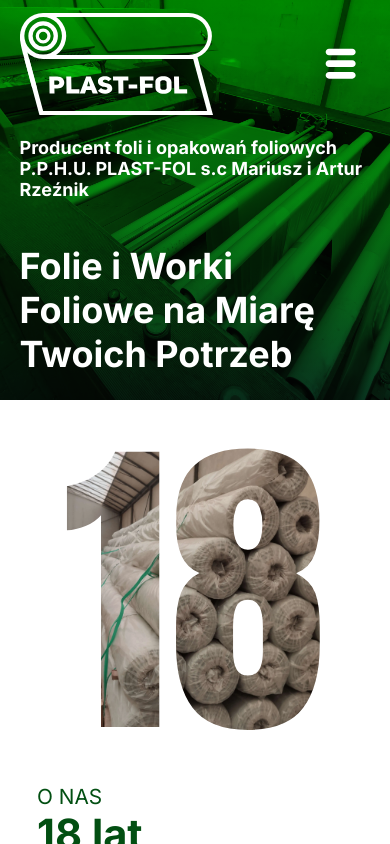
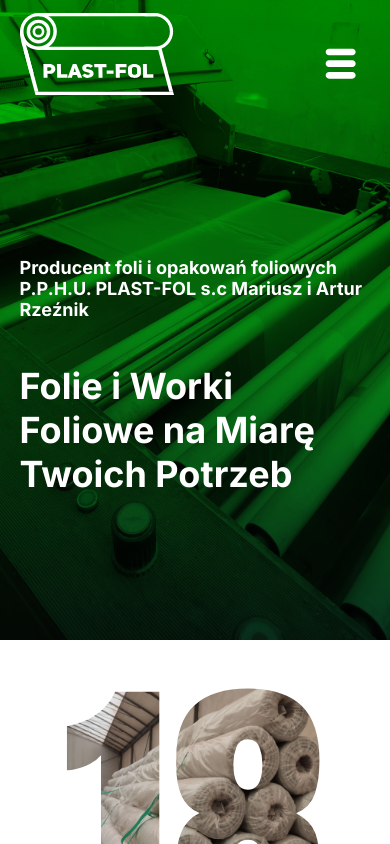
Before and after one commit to Darkorzerarko/plast-fol-silno, a Next.js app: page /plast-fol-silno/ in a window 390 px wide. Shown: the top 844 px of the page. Built offline with nearby package versions, Linux system fonts and the light colour scheme.

Commit message:
Images optimization v2, Link and Image components added insted of traditional <a> and <img> tags. Removed unused Framer Motion package

```diff
--- a/package.json
+++ b/package.json
@@ -9,7 +9,6 @@
     "lint": "next lint"
   },
   "dependencies": {
-    "framer-motion": "^10.16.4",
     "next": "^13.5.4",
     "react": "18.2.0",
     "react-dom": "18.2.0",
--- a/src/app/components/footer/footer.js
+++ b/src/app/components/footer/footer.js
@@ -1,10 +1,13 @@
 import styles from "./footer.module.scss"
-import nextConfig from "../../../../next.config"
-
 import { AiOutlineHome} from 'react-icons/ai'
 import { GrCircleInformation } from "react-icons/gr"
 import { HiPhone } from "react-icons/hi"
 import { MdOutlineLocalOffer } from "react-icons/md"
+import Link from "next/link"
+import Image from "next/image"
+
+import logo from '../../../../public/logo.svg'
+
 
 export default function Footer(){
 
@@ -14,22 +17,22 @@
             <div className={styles.footer_wrapper}>
                 <div className={styles.footer_top}>
                     <div className={styles.company_logo_name}>
-                        <a href="/" alt="Strona główna" className={styles.logo}>
-                            <img src={nextConfig.basePath+"/logo.svg"} alt="Logo Plast-Fol"
-                                height={"100%"}
-                                width={"auto"}
+                        <Link href={"/"} className={styles.logo}>
+                            <Image
+                                src={logo}
+                                alt='Logo Plast-Fol'
                             />
-                        </a>
+                        </Link>
                         <div style={{paddingLeft: "1em"}}>
                             P.P.H.U. PLAST-FOL s.c<br />
                             Mariusz i Artur Rzeźnik
                         </div>
                     </div>
                     <div className={styles.bottom_nav}>
-                        <a href={nextConfig.basePath+'/'} tabIndex="0"><AiOutlineHome /> Strona Główna</a>
-                        <a href={nextConfig.basePath+'/o-nas'} tabIndex="0"><GrCircleInformation /> O nas</a>
-                        <a href={nextConfig.basePath+'/oferta'} tabIndex="0"><MdOutlineLocalOffer /> Oferta</a>
-                        <a href={nextConfig.basePath+'/kontakt'} tabIndex="0"><HiPhone /> Kontakt</a>
+                        <Link href='/'><AiOutlineHome /> Strona Główna</Link>
+                        <Link href='/o-nas' ><GrCircleInformation /> O nas</Link>
+                        <Link href='/oferta' ><MdOutlineLocalOffer /> Oferta</Link>
+                        <Link href='/kontakt' ><HiPhone /> Kontakt</Link>
                     </div>
                 </div>
 
--- a/src/app/components/nav-bar/nav-bar.js
+++ b/src/app/components/nav-bar/nav-bar.js
@@ -1,33 +1,35 @@
 import SideNavBar from './side-bar'
-import nextConfig from '../../../../next.config'
-
+import Image from 'next/image'
+import Link from 'next/link'
 import styles from './nav-bar.module.scss'
 import { AiOutlineHome} from 'react-icons/ai'
 import { GrCircleInformation } from "react-icons/gr"
 import { HiPhone } from "react-icons/hi"
 import { MdOutlineLocalOffer } from "react-icons/md"
 
+import logo from '../../../../public/logo.svg'
+
 export default function NavBar({quote, children, height}){
 
     return (
         <nav className={styles.nav} style={children? {height: height}: {height: height, textAlign: "center"}}>
-            <div className={styles.nav__background}>
+            <div className={styles.nav__background} style={{height: height}}>
                 <div className={styles.nav__background__blend}></div>
             </div>
             <div className={styles.nav__content}>
                 <div className={styles.logo}>
-                    <a href={nextConfig.basePath} alt="Strona główna">
-                        <img src={nextConfig.basePath+"/logo.svg"} alt='Logo Plast-Fol'
-                            height={"100%"}
-                            width={"auto"}
+                    <Link href={"/"} className={styles.logo}>
+                        <Image
+                            src={logo}
+                            alt='Logo Plast-Fol'
                         />
-                    </a>
+                    </Link>
                 </div>
                 <div className={styles.nav_big}>
-                    <a href={nextConfig.basePath+'/'} tabIndex="0"><AiOutlineHome /> Strona Główna</a>
-                    <a href={nextConfig.basePath+'/o-nas'} tabIndex="0"><GrCircleInformation /> O nas</a>
-                    <a href={nextConfig.basePath+'/oferta'} tabIndex="0"><MdOutlineLocalOffer /> Oferta</a>
-                    <a href={nextConfig.basePath+'/kontakt'} tabIndex="0"><HiPhone /> Kontakt</a>
+                    <Link href='/'><AiOutlineHome /> Strona Główna</Link>
+                    <Link href='/o-nas' ><GrCircleInformation /> O nas</Link>
+                    <Link href='/oferta' ><MdOutlineLocalOffer /> Oferta</Link>
+                    <Link href='/kontakt' ><HiPhone /> Kontakt</Link>
                 </div>
                 <div className={styles.nav_small}>
                     <SideNavBar />
--- a/src/app/components/nav-bar/nav-bar.module.scss
+++ b/src/app/components/nav-bar/nav-bar.module.scss
@@ -1,21 +1,17 @@
 @import "../../variables.scss";
 
-
-
 .nav {
-    position: relative;
+    // position: relative;
     width: 100vw;
     height: 40em;
 
-    transition: height .6s ease-in-out;
+    transition: height 0.6s ease-in-out;
 }
 
 .nav__background {
     position: absolute;
-    top: 0;
 
     width: 100vw;
-    height: 100%;
     margin: auto;
 
     background-image: url("/plast-fol-silno/nav-bar-bg.webp");
@@ -24,36 +20,23 @@
     background-repeat: no-repeat;
     background-position: center;
     background-size: cover;
-    z-index: -2;
+    z-index: -3;
 
-    transition: height .6s ease-in-out;
+    transition: height 0.6s ease-in-out;
 }
 
 .nav__background__blend {
-
-    // position: absolute;
-    // top: 0;
-
     mix-blend-mode: multiply;
-
     background-color: rgba(0, 128, 0, 0.7);
-
-    // background: linear-gradient(180deg, rgba(0,128,0,1) 0%, rgba(9,56,36,1) 100%);
-    background: linear-gradient(180deg, rgb(0, 216, 0) 0%, rgba(9,56,36,1) 100%);
-    // background: linear-gradient(180deg, rgb(0, 172, 0) 0%, rgba(9,56,36,1) 100%);
-
+    background: linear-gradient(180deg, rgb(0, 216, 0) 0%, rgba(9, 56, 36, 1) 100%);
     width: 100%;
     height: 100%;
-
-
     z-index: -1;
-
 }
 
-.nav__content{
-
+.nav__content {
     @include resp-c-60w(1600px);
-    @media only screen and (max-width: 1300px ) {
+    @media only screen and (max-width: 1300px) {
         width: 90%;
     }
     align-items: center;
@@ -63,14 +46,21 @@
     height: 8rem;
     z-index: 1;
 
-
-    .logo{
+    .logo {
         display: flex;
-        align-content: center;
+        // align-content: center;
         height: 80%;
+        img {
+            height: 100%;
+            width: auto;
+        }
     }
 
-    .nav_big{
+    .nav_big {
+        * {
+            transition: all 0.3s ease-in-out;
+        }
+
         display: flex;
         align-items: center;
         a {
@@ -81,51 +71,49 @@
             color: white;
             // background-color: rgb($pakistan-green, .8);
             svg {
-                padding-right: .4rem;
+                padding-right: 0.4rem;
                 scale: 1.3;
                 // height: 30px;
                 path {
                     stroke: white;
                 }
             }
-            &:focus, &:hover {
-                background-color: rgb($mint-cream, .4);
+            &:focus,
+            &:hover {
+                background-color: rgb($mint-cream, 0.4);
             }
         }
-        @media only screen and (max-width: 900px){
+        @media only screen and (max-width: 900px) {
             display: none;
         }
     }
 
-    .nav_small{
-
-        *{
-            transition: all .3s ease-in-out;
+    .nav_small {
+        * {
+            transition: all 0.3s ease-in-out;
         }
 
         display: none;
         padding-right: 5%;
-        button{
-
+        button {
             @include clear-button;
-            svg{
+            svg {
                 scale: 3;
                 fill: white;
-                &:hover, &:focus-within{
+                &:hover,
+                &:focus-within {
                     scale: 4;
                 }
             }
-
         }
-        @media only screen and (max-width: 900px){
+        @media only screen and (max-width: 900px) {
             display: block;
         }
         z-index: 100;
-    }
 
-    .nav_small_dropdown{
+        .nav_small_dropdown {
             display: flex;
-        justify-content: center;
+            // justify-content: center;
             flex-direction: column;
             position: absolute;
             top: 0;
@@ -134,44 +122,44 @@
 
             z-index: 99;
             height: 100%;
-        background-color: rgb($pakistan-green, 1);
-        transition: all .3s ease-in-out;
+            background-color: rgb($pakistan-green, 0.5);
+            backdrop-filter: blur(10px);
+            transition: all 0.3s ease-in-out;
 
-        a{
+            .nav_small_links {
+                position: sticky;
+                top: 10%;
+                a {
                     display: flex;
                     align-items: center;
-            padding: .4em;
+                    padding: 0.4em;
                     color: white;
                     font-size: 1.5rem;
                     width: 80%;
-            margin: auto;
+                    margin: 0 auto;
                     border-bottom: solid white 2px;
 
-            &:focus, &:hover {
-                background-color: rgb($mint-cream, .4);
+                    &:focus,
+                    &:hover {
+                        background-color: rgb($mint-cream, 0.4);
                     }
                     svg {
-                padding-right: .4rem;
+                        padding-right: 0.4rem;
                         path {
                             stroke: white;
                         }
                     }
                 }
-
-        animation: slide 0.5s forwards;
-
-        @keyframes slide {
-            100% { left: 0; }
+            }
         }
     }
 }
 
-.quote{
+.quote {
     display: flex;
     flex-direction: column;
     justify-content: center;
     font-size: 2em;
-    // align-items: center;
 
     height: calc(100% - 8rem);
     width: clamp(10px, 45%, 2000px);
@@ -190,34 +178,33 @@
 //     color: white;
 // }
 
-.additional{
+.additional {
     // display: flex;
     // justify-content: center;
     // align-items: center;
     // height: calc(20%);
     color: white;
-    font-size: .5em;
+    font-size: 0.5em;
 }
 
 // MEDIA QUERIES
 
-
-
-@media only screen and (max-width: 1000px){
-
-    .nav, .nav__background{
+@media only screen and (max-width: 1000px) {
+    .nav,
+    .nav__background {
         height: 25rem;
-        transition: height .6s ease-in-out;
+        transition: height 0.6s ease-in-out;
     }
 
-    .quote__alone, .quote{
+    .quote__alone,
+    .quote {
         font-size: 1.5rem;
         width: 90%;
     }
 }
 
-@media only screen and (max-width: 900px){
-    .nav_big{
+@media only screen and (max-width: 900px) {
+    .nav_big {
         display: none;
     }
 }
--- a/src/app/o-nas/page.js
+++ b/src/app/o-nas/page.js
@@ -8,6 +8,7 @@
 import CompanyAge from '../components/company-age/company-age'
 import Footer from '../components/footer/footer';
 import Image from 'next/image';
+import Link from 'next/link';
 
 import aboutUs1 from "../../../public/about-us1.webp"
 
@@ -83,7 +84,7 @@
               <h2>Recykling i produkcja</h2>
               Wytworzony podczas recyklingu regranulat używany jest do wytwarzania foli LDPE, która jest głównym elementem naszej produkcji.
               Z niej tworzy się następnie taśmy, rękawy czy worki.
-              <a href={nextConfig.basePath+"/oferta"}>Poznaj szczegóły naszej oferty <BsFillArrowRightCircleFill /></a>
+              <Link href="/oferta">Poznaj szczegóły naszej oferty <BsFillArrowRightCircleFill /></Link>
 
             </div>
           </div>
--- a/src/app/page.js
+++ b/src/app/page.js
@@ -19,7 +19,7 @@
 
   return (
     <>
-      <NavBar quote={"Folie i Worki Foliowe na Miarę Twoich Potrzeb"}>
+      <NavBar quote={"Folie i Worki Foliowe na Miarę Twoich Potrzeb"} height={"40rem"}>
 
         Producent foli i opakowań foliowych <br />P.P.H.U. PLAST-FOL s.c Mariusz i Artur Rzeźnik
       </NavBar>
--- a/src/app/variables.scss
+++ b/src/app/variables.scss
@@ -18,7 +18,7 @@
     width: 100%;
     padding-bottom: 100px;
     @media only screen and (max-width: 890px) {
-        padding-bottom: 9rem;
+        padding-bottom: 11rem;
     }
 }
 
```
Also changed, not shown: src/app/components/footer/footer.module.scss (+6 -1 lines), src/app/components/nav-bar/side-bar.js (+18 -8 lines), public/about-us1.webp, 1 other file (tests, documents, lock files or other folders). Lines whose indentation alone changed are shown as unchanged.
